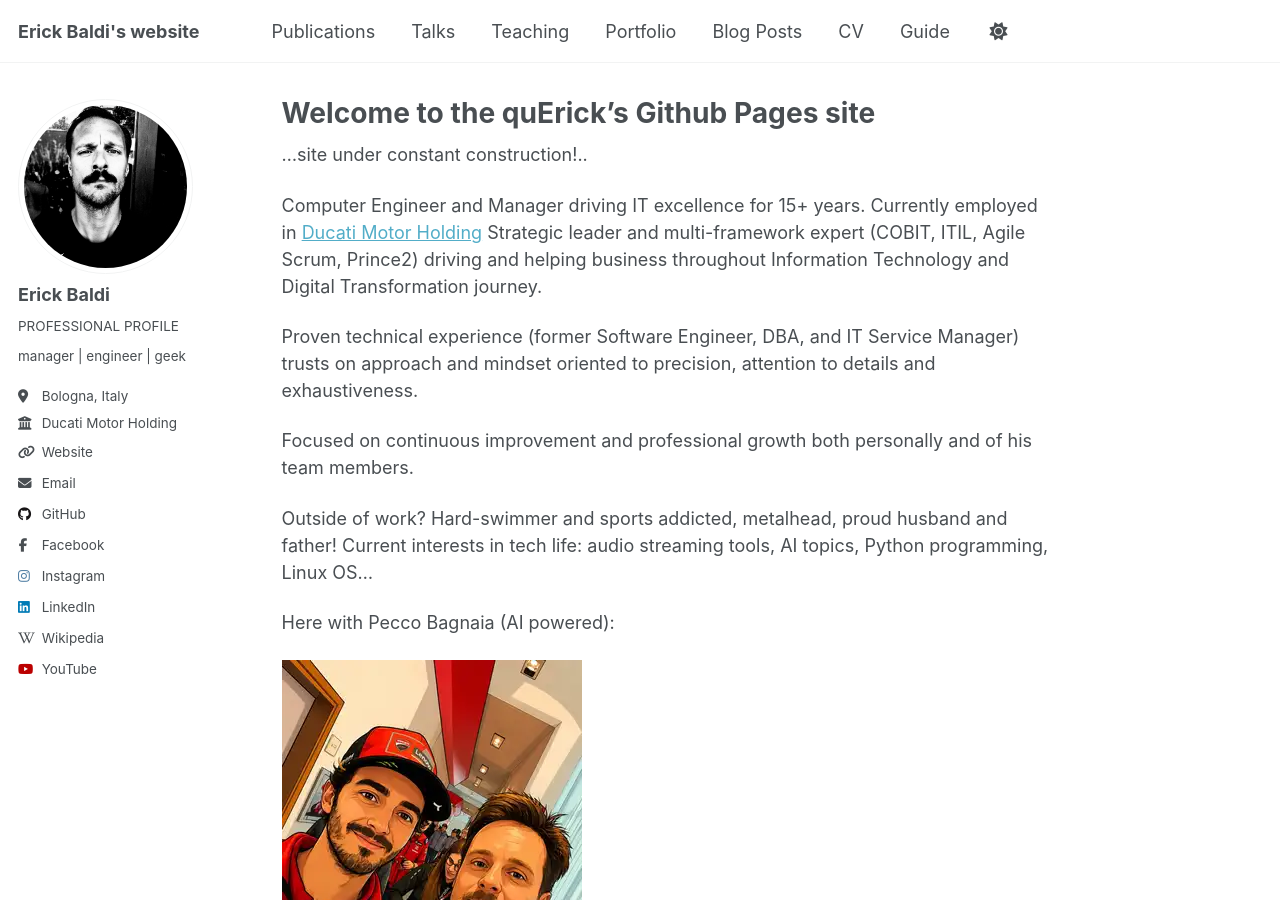
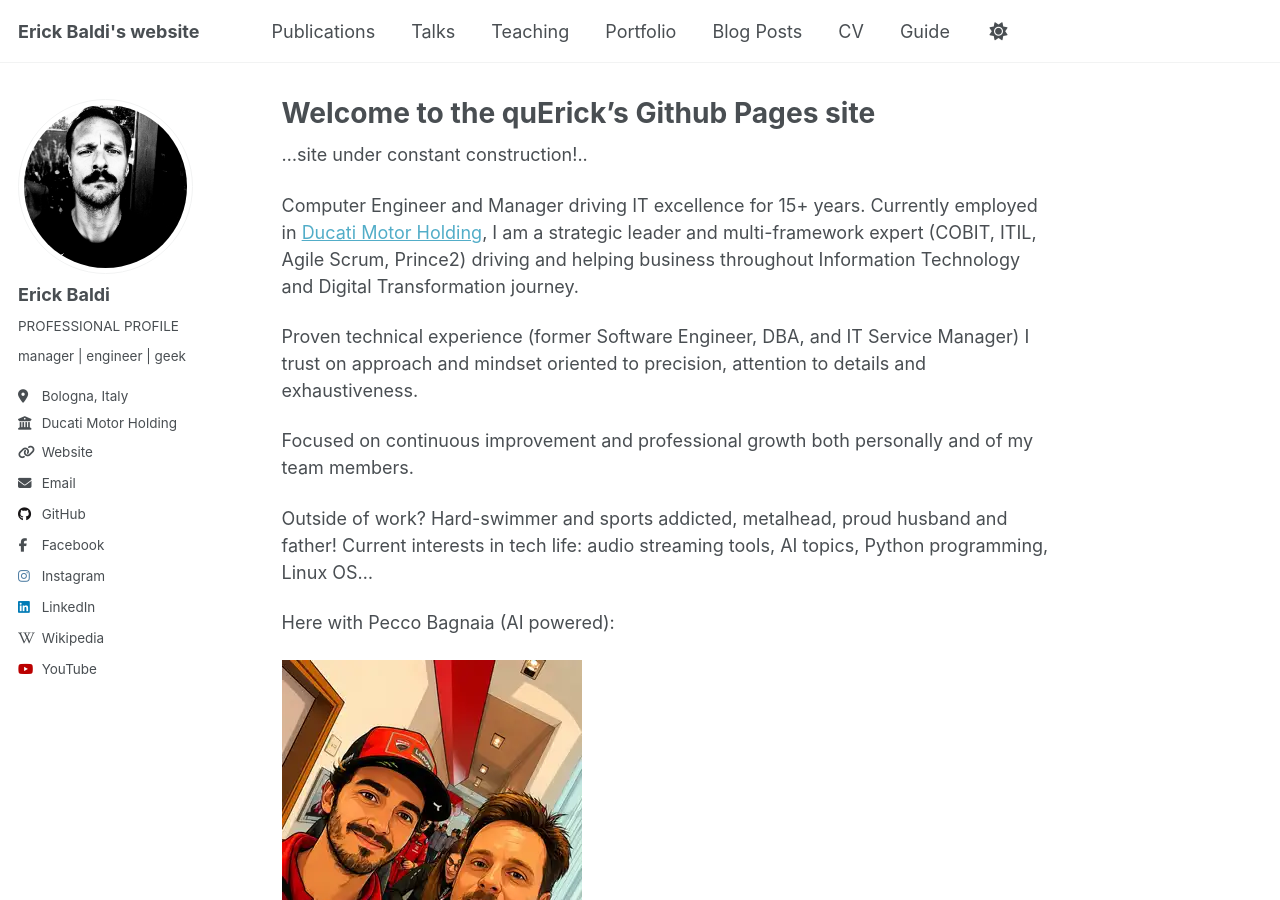
Before and after one commit to erickbaldi/erickbaldi.github.io, a Jekyll site: the page built from _pages/about.md, in a window 1280 px wide and 900 px high. Built offline with Jekyll 4.4.1, drawn with Linux system fonts in a browser that asks for light colours; a script that is not in the unit is left out.

Commit message:
Revise about page content for clarity
Updated personal description for clarity and consistency in pronoun usage.

```diff
--- a/_pages/about.md
+++ b/_pages/about.md
@@ -8,11 +8,11 @@ redirect_from:
 ---
 ...site under constant construction!..
 
-Computer Engineer and Manager driving IT excellence for 15+ years. Currently employed in [Ducati Motor Holding](https://www.ducati.com/) Strategic leader and multi-framework expert (COBIT, ITIL, Agile Scrum, Prince2) driving and helping business throughout Information Technology and Digital Transformation journey.
+Computer Engineer and Manager driving IT excellence for 15+ years. Currently employed in [Ducati Motor Holding](https://www.ducati.com/), I am a strategic leader and multi-framework expert (COBIT, ITIL, Agile Scrum, Prince2) driving and helping business throughout Information Technology and Digital Transformation journey.
 
-Proven technical experience (former Software Engineer, DBA, and IT Service Manager) trusts on approach and mindset oriented to precision, attention to details and exhaustiveness.
+Proven technical experience (former Software Engineer, DBA, and IT Service Manager) I trust on approach and mindset oriented to precision, attention to details and exhaustiveness.
 
-Focused on continuous improvement and professional growth both personally and of his team members.
+Focused on continuous improvement and professional growth both personally and of my team members.
 
 Outside of work? Hard-swimmer and sports addicted, metalhead, proud husband and father!
 Current interests in tech life: audio streaming tools, AI topics, Python programming, Linux OS...
```
